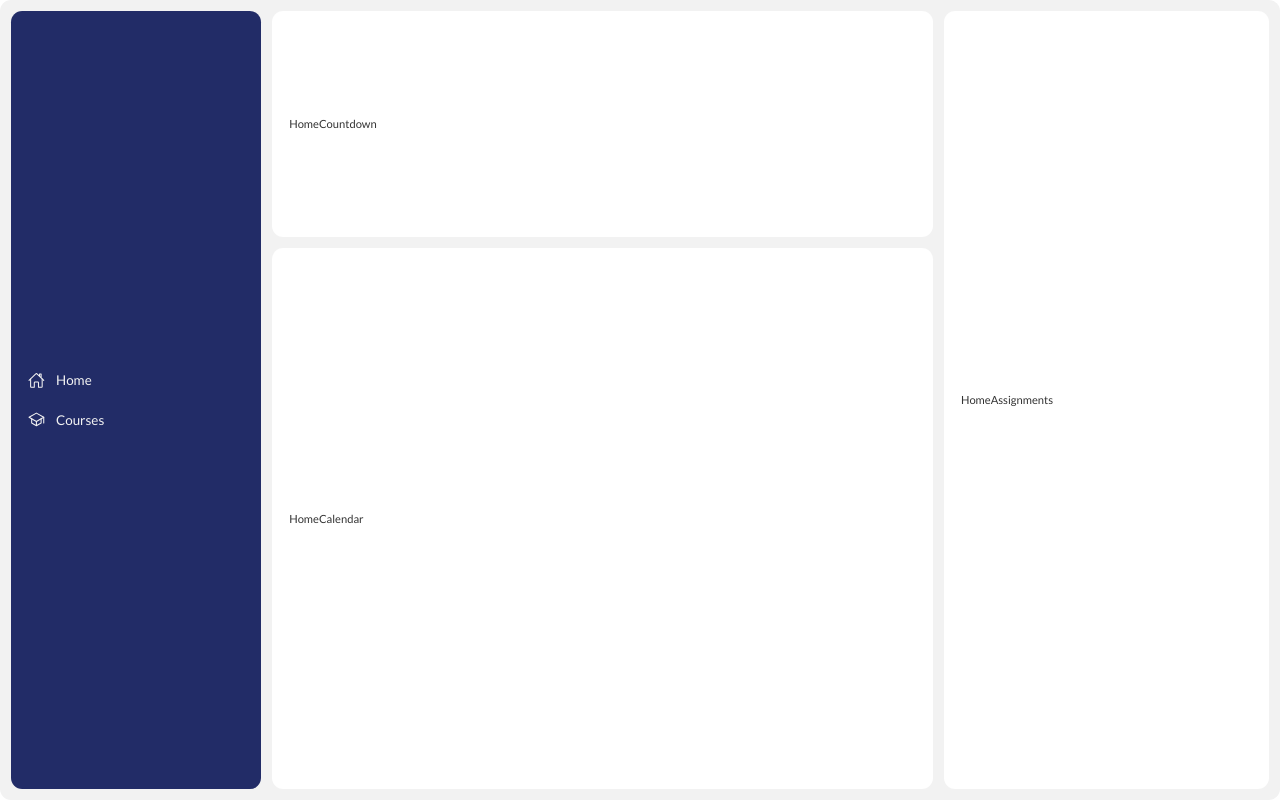
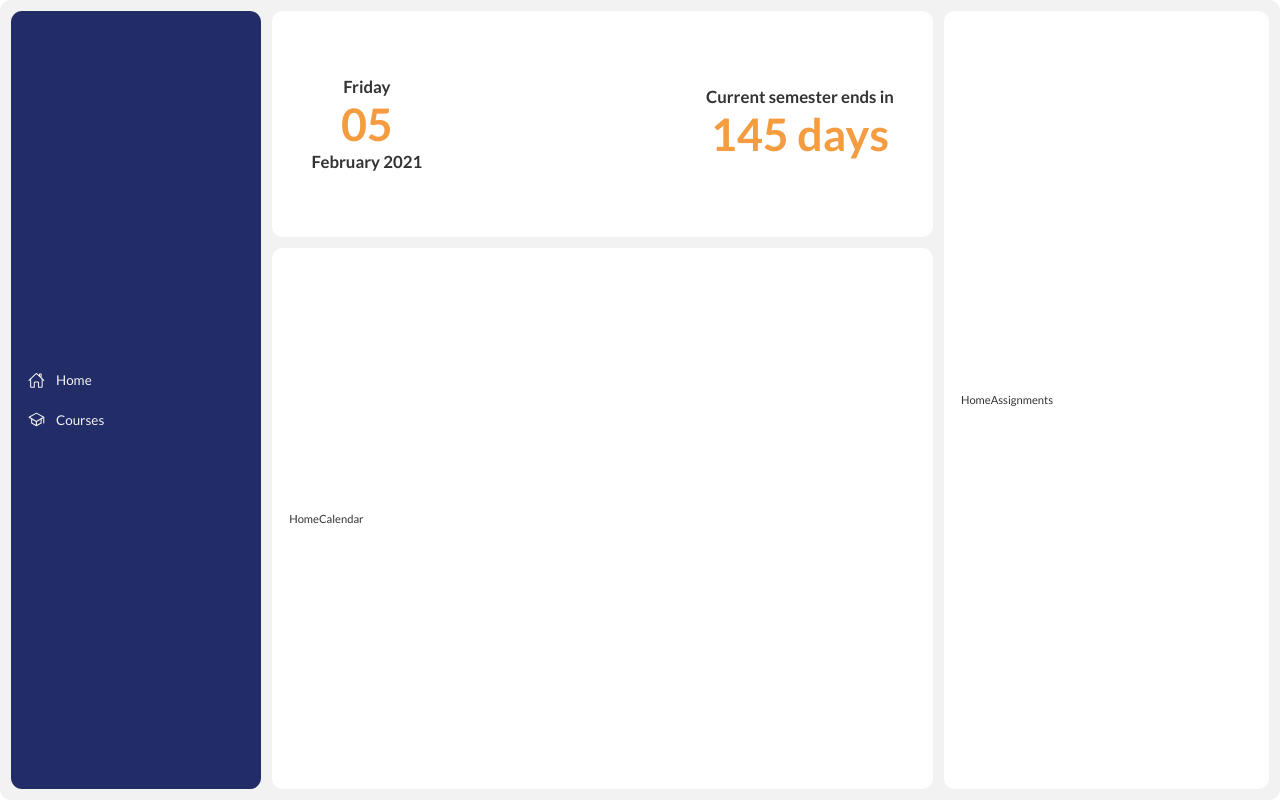
Before and after one commit to pwksn/react-stud-app, a React (Create React App) app: page / in a window 1280 px wide. Built offline with nearby package versions, Linux system fonts and the light colour scheme; data requests are answered from the project's data file.

Commit message:
HomeCountdown done

```diff
--- a/mock/db.json
+++ b/mock/db.json
@@ -1,4 +1,7 @@
 {
+  "semester": {
+    "endDate": "2021-06-30"
+  },
   "courses": [
     {
       "name": "BSK",
--- a/src/Home/Home.js
+++ b/src/Home/Home.js
@@ -1,8 +1,14 @@
+import HomeCountdown from "./HomeCountdown/HomeCountdown"
+import useFetch from "../hooks/useFetch";
+
 const Home = () => {
+
+    const { data: semester, isPending, error } = useFetch('http://localhost:8000/semester');
+
     return (
         <div className="home">
             <div className="home-countdown">
-                HomeCountdown
+                {semester && <HomeCountdown semEndDate={semester.endDate}/>}
             </div>
             <div className="home-calendar">
                 HomeCalendar
--- /dev/null
+++ b/src/Home/HomeCountdown/HomeCountdown.js
@@ -0,0 +1,48 @@
+import { useState } from "react";
+import HomeCountdownForm from "./HomeCountdownForm";
+
+const HomeCountdown = ({ semEndDate }) => {
+
+    const [semesterEndDateEdit, setSemesterEndDateEdit] = useState(false);
+    const [semesterEndDate, setSemesterEndDate] = useState(new Date(semEndDate));
+
+    const date = new Date();
+    const dateDay = date.toLocaleDateString('en-GB', {day: 'numeric'});
+    const dateMonthYear = date.toLocaleDateString('en-GB', {month: 'long', year: 'numeric'});
+    const dateWeekday = date.toLocaleString('en-GB', {weekday: 'long'});
+
+    const onSemesterEndDateChange = () => {
+        const timestamp = Date.parse(semesterEndDate);
+        setSemesterEndDate(new Date(timestamp));
+        fetch('http://localhost:8000/semester', {
+            method: 'PUT',
+            headers: { "Content-Type": "application/json"},
+            body: JSON.stringify({"endDate": semesterEndDate})
+        }).then(() => {
+            setSemesterEndDateEdit(!semesterEndDateEdit);
+        })
+    }
+
+    const calculateDaysLeft = () => {
+        return Math.ceil((semesterEndDate - date) / (1000 * 60 * 60 * 24))
+    }
+
+    return (
+        <div className="home-countdown-box">
+            <div className="home-countdown-date">
+                <h2>{dateWeekday}</h2>
+                <h1>{dateDay > 9 ? dateDay : 0 + dateDay}</h1>
+                <h2>{dateMonthYear}</h2>
+            </div>
+            {!semesterEndDateEdit &&
+            <div className="home-countdown-semester" onClick={() => setSemesterEndDateEdit(!semesterEndDateEdit)}>
+                <h2>Current semester ends in</h2>
+                <h1>{calculateDaysLeft()} days</h1>
+            </div>}
+            {semesterEndDateEdit &&
+            <HomeCountdownForm semesterEndDate={semesterEndDate} setSemesterEndDate={setSemesterEndDate} onSemesterEndDateChange={onSemesterEndDateChange}/>}
+        </div>
+    );
+}
+
+export default HomeCountdown;
--- /dev/null
+++ b/src/Home/HomeCountdown/HomeCountdownForm.js
@@ -0,0 +1,20 @@
+const HomeCountdownForm = ({ semesterEndDate, setSemesterEndDate, onSemesterEndDateChange }) => {
+
+    const getDateValue = () => {
+        if (typeof(semesterEndDate) === 'string') {
+            return semesterEndDate;
+        } else {
+            return semesterEndDate.toISOString().split('T')[0];
+        }
+    }
+
+    return (
+        <div className="home-countdown-semester">
+            <h2>Current semester ends on</h2>
+            <input type="date" value={getDateValue()} onChange={(e) => setSemesterEndDate(e.target.value)}/>
+            <button onClick={onSemesterEndDateChange}>Submit</button>
+        </div>
+    );
+}
+
+export default HomeCountdownForm;
--- a/src/index.css
+++ b/src/index.css
@@ -192,7 +192,6 @@ a {
   font-size: 4rem;
 }
 
-
 .home-countdown-box h2 {
   font-size: 1.5rem;
 }
@@ -229,6 +228,29 @@ a {
   color: #fff;
   border-radius: 1rem;
   cursor: pointer;
+}
+
+.home-countdown-semester input {
+  font-size: 1.5rem;
+  font-weight: 600;
+  border: none;
+  margin: 1rem 0;
+}
+
+.home-countdown-semester button {
+  width: 5rem;
+  height: 2rem;
+  color: #fff;
+  background-color: #F49C3F;
+  border-radius: 1rem;
+
+  align-self: center;
+  margin: 0 auto;
+  font-weight: 600;
+}
+
+.home-countdown-semester button:hover {
+  background-color: #dc8c39;
 }
 
 /* Home calendar  */
```
Also changed, not shown: 1 other file (tests, documents, lock files or other folders).
